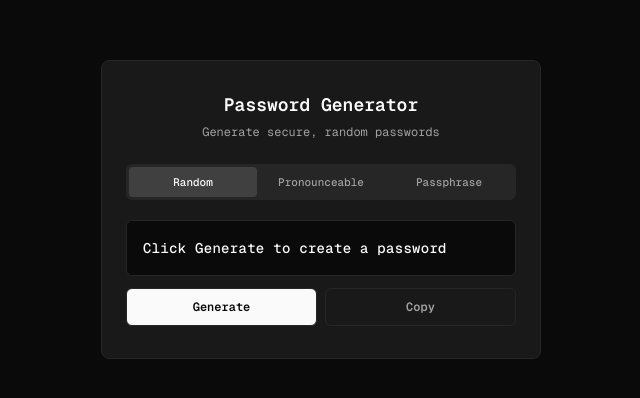
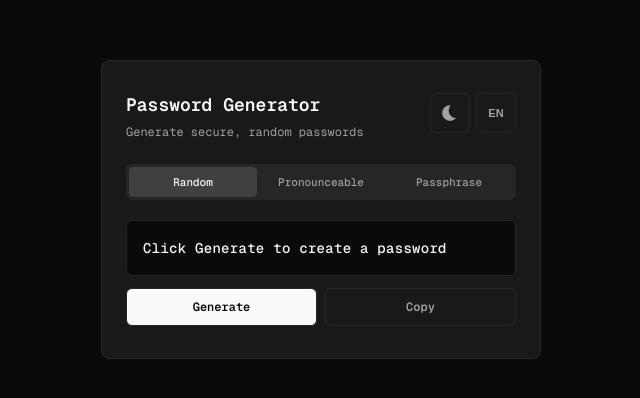
Before and after one commit to kutluyigitturk/PasswordGenerator, a React (Vite) app: page / in a window 1280 px wide. Shown: the top 398 px of the page, without its empty margins (319-959 px from the left). Built offline with nearby package versions, Linux system fonts and the light colour scheme.

Commit message:
feat: add dark/light theme toggle with sun-moon animation and TR/EN language switch

```diff
--- a/src/PasswordGenerator.jsx
+++ b/src/PasswordGenerator.jsx
@@ -1,32 +1,41 @@
-import { useState, useCallback, useRef } from "react";
+import { useState, useCallback, useRef, useEffect } from "react";
 
 // ═══════════════════════════════════════════════════════════
-// TEMA — Mono (21st.dev) dark mode, teal accent
+// TRANSLATIONS — All strings managed from one place
 // ═══════════════════════════════════════════════════════════
 
-const t = {
-  bg: "#0a0a0a",              // --background
-  cardBg: "#191919",           // --card
-  cardFg: "#fafafa",           // --card-foreground
-  border: "#262626",           // ince, neredeyse görünmez border
-  input: "#262626",            // --input alanları
-  muted: "#262626",            // --muted arka plan
-  mutedFg: "#a1a1a1",          // --muted-foreground
-  text: "#fafafa",             // --foreground
-  accent: "#404040",           // Teal accent
-  accentFg: "#fafafa",
-  primary: "#737373",          // --primary (gri)
-  primaryFg: "#fafafa",        // --primary-foreground
-  secondary: "#262626",        // --secondary
-  secondaryFg: "#fafafa",      // --secondary-foreground
+const translations = {
+  en: {
+    title: "Password Generator",
+    subtitle: "Generate secure, random passwords",
+    placeholder: "Click Generate to create a password",
+    generate: "Generate",
+    copy: "Copy",
+    copied: "Copied!",
+  },
+  tr: {
+    title: "Şifre Oluşturucu",
+    subtitle: "Güvenli, rastgele şifreler oluştur",
+    placeholder: "Şifre oluşturmak için Oluştur'a tıkla",
+    generate: "Oluştur",
+    copy: "Kopyala",
+    copied: "Kopyalandı!",
+  },
 };
 
-// Üretim modları
+// ═══════════════════════════════════════════════════════════
+// PASSWORD MODES
+// ═══════════════════════════════════════════════════════════
+
 const modes = [
   { key: "random", label: "Random" },
   { key: "pronounceable", label: "Pronounceable" },
   { key: "passphrase", label: "Passphrase" },
 ];
+
+// ═══════════════════════════════════════════════════════════
+// MAIN COMPONENT
+// ═══════════════════════════════════════════════════════════
 
 export default function PasswordGenerator() {
   const [mode, setMode] = useState("random");
@@ -35,16 +44,64 @@ export default function PasswordGenerator() {
   const [copied, setCopied] = useState(false);
   const [animating, setAnimating] = useState(false);
   const animRef = useRef(null);
+  const [isDark, setIsDark] = useState(true);
+  const [lang, setLang] = useState("en");
 
-  // Şifre üretme fonksiyonu (şimdilik sadece random)
+  // Active language strings shortcut
+  const txt = translations[lang];
+
+  // Add/remove .dark class on <html> for CSS animations
+  useEffect(() => {
+    if (isDark) {
+      document.documentElement.classList.add("dark");
+    } else {
+      document.documentElement.classList.remove("dark");
+    }
+  }, [isDark]);
+
+  // ═══════════════════════════════════════════════════════════
+  // THEME — Mono (21st.dev) dark & light
+  // ═══════════════════════════════════════════════════════════
+
+  const t = isDark
+    ? {
+        bg: "#0a0a0a",
+        cardBg: "#191919",
+        cardFg: "#fafafa",
+        border: "#262626",
+        input: "#262626",
+        muted: "#262626",
+        mutedFg: "#a1a1a1",
+        text: "#fafafa",
+        accent: "#404040",
+        accentFg: "#fafafa",
+      }
+    : {
+        bg: "#ffffff",
+        cardBg: "#ffffff",
+        cardFg: "#0a0a0a",
+        border: "#e5e5e5",
+        input: "#e5e5e5",
+        muted: "#f5f5f5",
+        mutedFg: "#737373",
+        text: "#0a0a0a",
+        accent: "#404040",
+        accentFg: "#fafafa",
+      };
+
+  // ═══════════════════════════════════════════════════════════
+  // PASSWORD GENERATION (random only for now)
+  // ═══════════════════════════════════════════════════════════
+
   const generate = useCallback(() => {
-    const chars = "ABCDEFGHIJKLMNOPQRSTUVWXYZabcdefghijklmnopqrstuvwxyz0123456789!@#$%^&*";
+    const chars =
+      "ABCDEFGHIJKLMNOPQRSTUVWXYZabcdefghijklmnopqrstuvwxyz0123456789!@#$%^&*";
     const len = 16;
     const newPw = Array.from({ length: len }, () =>
       chars[Math.floor(Math.random() * chars.length)]
     ).join("");
 
-    // Rolling animasyon
+    // Rolling animation
     setAnimating(true);
     let frame = 0;
     const maxFrames = 10;
@@ -59,7 +116,6 @@ export default function PasswordGenerator() {
         setAnimating(false);
         return;
       }
-      // Her frame'de biraz daha fazla gerçek karakter göster
       const revealed = Math.floor((frame / maxFrames) * newPw.length);
       const scrambled =
         newPw.slice(0, revealed) +
@@ -70,13 +126,17 @@ export default function PasswordGenerator() {
     }, 40);
   }, []);
 
-  // Kopyalama fonksiyonu
+  // Copy to clipboard
   const copy = useCallback(() => {
     navigator.clipboard.writeText(password).then(() => {
       setCopied(true);
       setTimeout(() => setCopied(false), 1500);
     });
   }, [password]);
+
+  // ═══════════════════════════════════════════════════════════
+  // RENDER
+  // ═══════════════════════════════════════════════════════════
 
   return (
     <div
@@ -89,9 +149,10 @@ export default function PasswordGenerator() {
         padding: "60px 16px",
         fontFamily: "'Geist Mono', monospace",
         color: t.text,
+        transition: "background 0.4s ease",
       }}
     >
-      {/* ── Ana Kart ── */}
+      {/* Main Card */}
       <div
         style={{
           width: "100%",
@@ -100,10 +161,20 @@ export default function PasswordGenerator() {
           border: `1px solid ${t.border}`,
           borderRadius: 8,
           padding: "32px 24px",
+          transition: "all 0.4s ease",
         }}
       >
-        {/* ── Header ── */}
-        <div style={{ textAlign: "center", marginBottom: 24 }}>
+        {/* Header */}
+        <div
+          style={{
+            display: "flex",
+            justifyContent: "space-between",
+            alignItems: "flex-start",
+            marginBottom: 24,
+            gap: 12,
+          }}
+        >
+          <div>
             <h1
               style={{
                 margin: 0,
@@ -113,7 +184,7 @@ export default function PasswordGenerator() {
                 fontFamily: "inherit",
               }}
             >
-            Password Generator
+              {txt.title}
             </h1>
             <p
               style={{
@@ -123,11 +194,126 @@ export default function PasswordGenerator() {
                 fontFamily: "inherit",
               }}
             >
-            Generate secure, random passwords
+              {txt.subtitle}
             </p>
           </div>
 
-        {/* ── Mod Sekmeleri ── */}
+          <div style={{ display: "flex", gap: 6 }}>
+            {/* Theme Toggle */}
+            <button
+              onClick={() => setIsDark(!isDark)}
+              style={{
+                width: 40,
+                height: 40,
+                borderRadius: 6,
+                border: `1px solid ${t.border}`,
+                background: "transparent",
+                cursor: "pointer",
+                display: "flex",
+                alignItems: "center",
+                justifyContent: "center",
+                transition: "all 0.3s ease",
+              }}
+              title="Toggle theme"
+            >
+              <svg
+                className="sun-and-moon"
+                aria-hidden="true"
+                width="18"
+                height="18"
+                viewBox="0 0 24 24"
+              >
+                <mask className="moon" id="moon-mask">
+                  <rect x="0" y="0" width="100%" height="100%" fill="white" />
+                  <circle cx="24" cy="10" r="6" fill="black" />
+                </mask>
+                <circle
+                  className="sun"
+                  cx="12"
+                  cy="12"
+                  r="6"
+                  mask="url(#moon-mask)"
+                  fill="currentColor"
+                />
+                <g
+                  className="sun-beams"
+                  stroke="currentColor"
+                  strokeWidth="2"
+                  strokeLinecap="round"
+                >
+                  <line x1="12" y1="1" x2="12" y2="3" />
+                  <line x1="12" y1="21" x2="12" y2="23" />
+                  <line x1="4.22" y1="4.22" x2="5.64" y2="5.64" />
+                  <line x1="18.36" y1="18.36" x2="19.78" y2="19.78" />
+                  <line x1="1" y1="12" x2="3" y2="12" />
+                  <line x1="21" y1="12" x2="23" y2="12" />
+                  <line x1="4.22" y1="19.78" x2="5.64" y2="18.36" />
+                  <line x1="18.36" y1="5.64" x2="19.78" y2="4.22" />
+                </g>
+              </svg>
+            </button>
+
+            {/* Language Toggle — Slide Animation */}
+            <button
+              onClick={() => setLang(lang === "en" ? "tr" : "en")}
+              style={{
+                width: 40,
+                height: 40,
+                borderRadius: 6,
+                border: `1px solid ${t.border}`,
+                background: "transparent",
+                cursor: "pointer",
+                display: "flex",
+                alignItems: "center",
+                justifyContent: "center",
+                overflow: "hidden",
+                position: "relative",
+                color: t.mutedFg,
+                transition: "all 0.3s ease",
+              }}
+              title="Toggle language"
+            >
+              <div style={{ position: "relative", width: "100%", height: "100%" }}>
+                {/* TR */}
+                <span
+                  style={{
+                    position: "absolute",
+                    inset: 0,
+                    display: "flex",
+                    alignItems: "center",
+                    justifyContent: "center",
+                    fontSize: 11,
+                    fontWeight: 600,
+                    fontFamily: "inherit",
+                    transition: "transform 0.3s ease-out",
+                    transform: lang === "tr" ? "translateY(0)" : "translateY(-100%)",
+                  }}
+                >
+                  TR
+                </span>
+                {/* EN */}
+                <span
+                  style={{
+                    position: "absolute",
+                    inset: 0,
+                    display: "flex",
+                    alignItems: "center",
+                    justifyContent: "center",
+                    fontSize: 11,
+                    fontWeight: 600,
+                    fontFamily: "inherit",
+                    transition: "transform 0.3s ease-out",
+                    transform: lang === "tr" ? "translateY(100%)" : "translateY(0)",
+                  }}
+                >
+                  EN
+                </span>
+              </div>
+            </button>
+          </div>
+        </div>
+
+        {/* Mode Tabs */}
         <div
           style={{
             display: "flex",
@@ -160,7 +346,7 @@ export default function PasswordGenerator() {
           ))}
         </div>
 
-        {/* ── Şifre Gösterim Kutusu ── */}
+        {/* Password Display */}
         <div
           style={{
             marginTop: 20,
@@ -171,6 +357,7 @@ export default function PasswordGenerator() {
             minHeight: 52,
             display: "flex",
             alignItems: "center",
+            transition: "all 0.4s ease",
           }}
         >
           <span
@@ -185,11 +372,11 @@ export default function PasswordGenerator() {
               transition: "color 0.2s ease",
             }}
           >
-            {displayPw || "Click Generate to create a password"}
+            {displayPw || txt.placeholder}
           </span>
         </div>
 
-        {/* ── Butonlar ── */}
+        {/* Buttons */}
         <div
           style={{
             display: "flex",
@@ -210,10 +397,10 @@ export default function PasswordGenerator() {
               fontFamily: "inherit",
               background: t.cardFg,
               color: t.bg,
-              transition: "opacity 0.15s ease",
+              transition: "all 0.4s ease",
             }}
           >
-            Generate
+            {txt.generate}
           </button>
           <button
             onClick={copy}
@@ -228,15 +415,15 @@ export default function PasswordGenerator() {
               fontFamily: "inherit",
               background: "transparent",
               color: t.mutedFg,
-              transition: "all 0.15s ease",
+              transition: "all 0.4s ease",
             }}
           >
-            {copied ? "Copied!" : "Copy"}
+            {copied ? txt.copied : txt.copy}
           </button>
         </div>
       </div>
 
-      {/* ── Geist Mono Font ── */}
+      {/* Google Fonts: Geist Mono */}
       <link
         href="https://fonts.googleapis.com/css2?family=Geist+Mono:wght@400;500;600;700&display=swap"
         rel="stylesheet"
```
Also changed, not shown: src/index.css (+111 -0 lines). Lines whose indentation alone changed are shown as unchanged.
